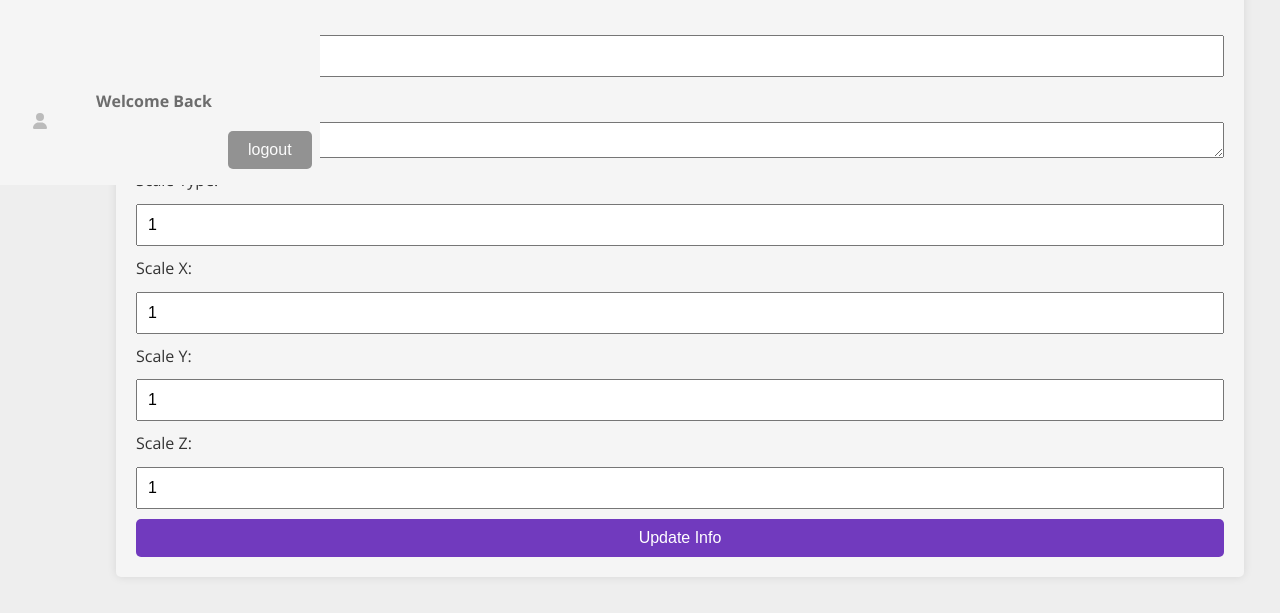
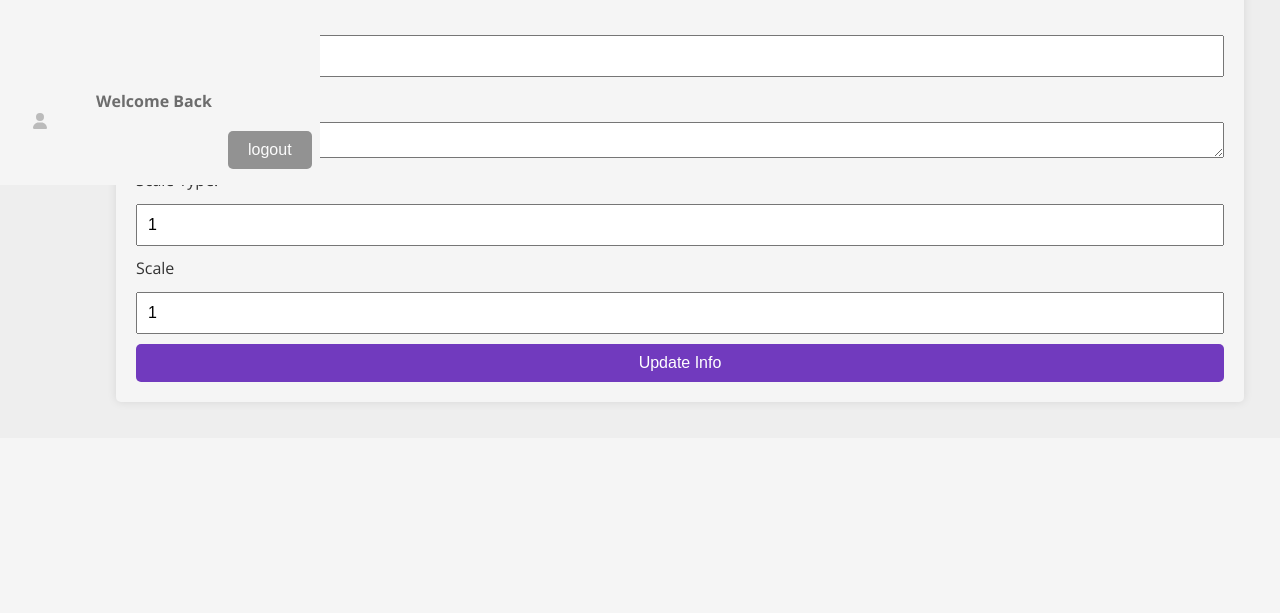
Before and after one commit to charis2324/MR-Backend, a FastAPI app: template src/mr_backend/app/templates/edit_furniture_info.html in a window 1280 px wide. Shown: the part 615-1228 px from the top of the page. After the commit the page ends 1020 px from the top, so only its background shows below. Run offline with FastAPI, Linux system fonts and the light colour scheme; the template is opened without the code that fills it, so the values that code supplies are empty.

Commit message:
disable scale y z

```diff
--- a/src/mr_backend/app/templates/edit_furniture_info.html
+++ b/src/mr_backend/app/templates/edit_furniture_info.html
@@ -16,14 +16,14 @@
 
         <label for="scale_type">Scale Type:</label>
         <input type="number" id="scale_type" name="scale_type" min="1" max="3" value="1">
-        <label for="scale_x">Scale X:</label>
+        <label for="scale_x">Scale</label>
         <input type="number" id="scale_x" name="scale_x" step="0.01" min="0.01" value="1">
 
-        <label for="scale_y">Scale Y:</label>
-        <input type="number" id="scale_y" name="scale_y" step="0.01" min="0.01" value="1">
+        <label for="scale_y" style="display: none">Scale Y:</label>
+        <input style="display: none" type="number" id="scale_y" name="scale_y" step="0.01" min="0.01" value="1">
 
-        <label for="scale_z">Scale Z:</label>
-        <input type="number" id="scale_z" name="scale_z" step="0.01" min="0.01" value="1">
+        <label for="scale_z" style="display: none">Scale Z:</label>
+        <input style="display: none" type="number" id="scale_z" name="scale_z" step="0.01" min="0.01" value="1">
 
         <button type="submit">Update Info</button>
     </form>
```
Also changed, not shown: src/mr_backend/app/controller.py (+0 -34 lines), src/mr_backend/shape_inference/inference_server.py (+9 -9 lines).
